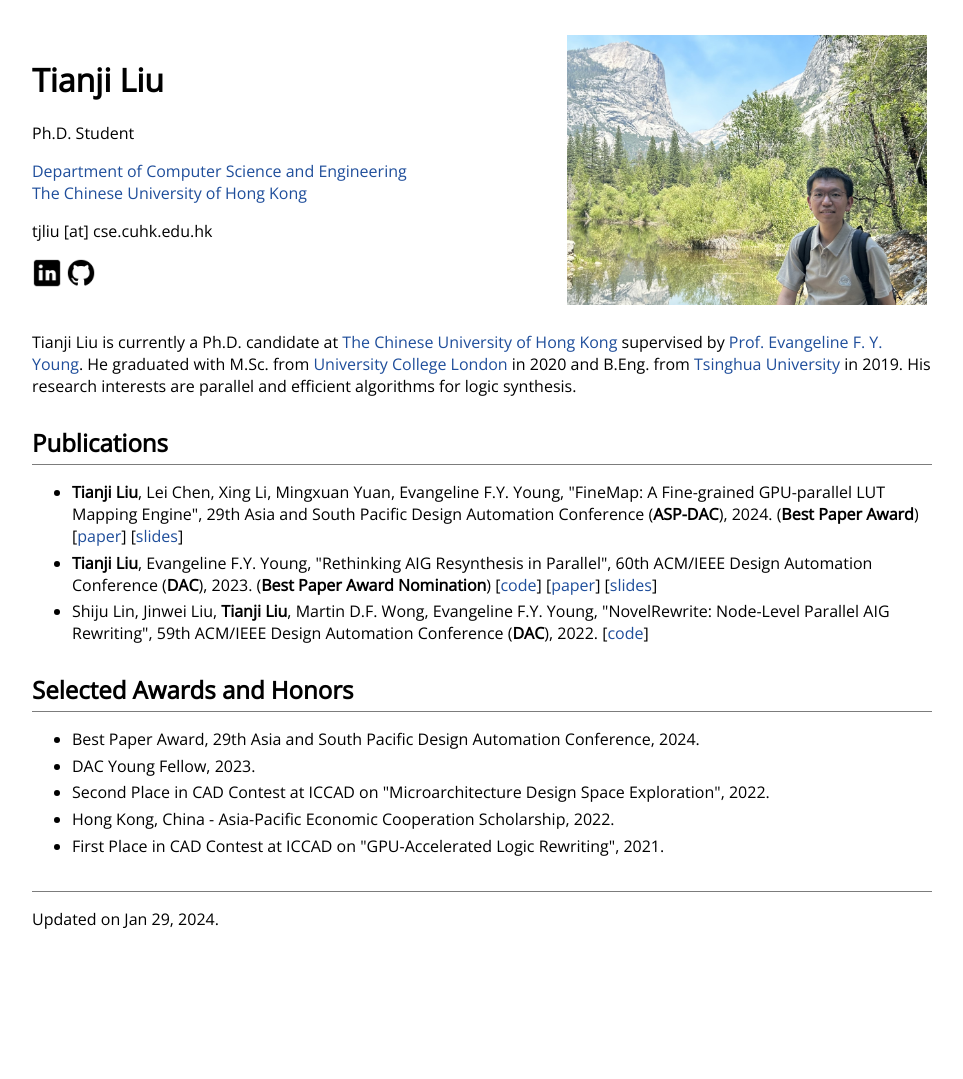
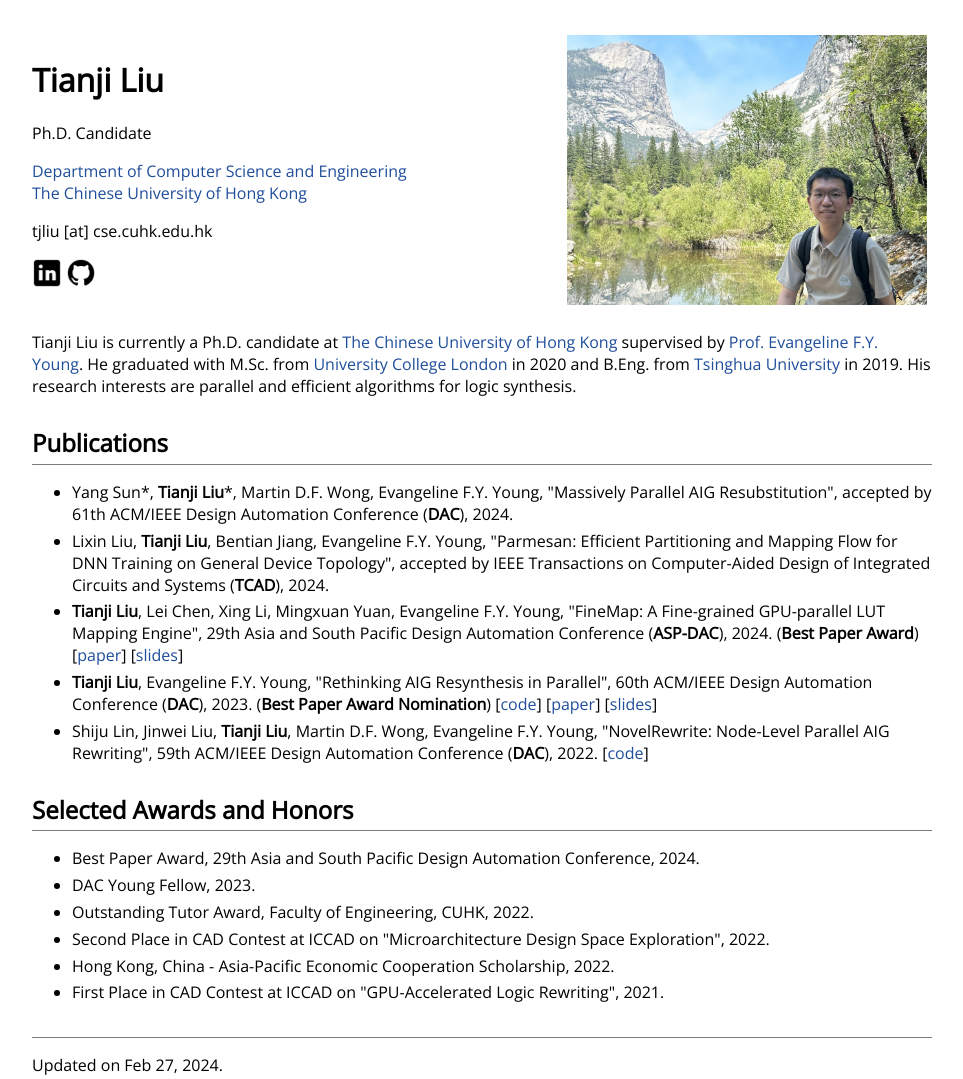
Before and after one commit to tefantasy/tefantasy.github.io, a plain HTML site: page index.html in a window 1280 px wide. Shown: the whole page, without its empty margins (158-1121 px from the left). Before the commit the page ends 960 px from the top, so only its background shows below. Drawn offline with nearby package versions, Linux system fonts and the light colour scheme.

Commit message:
update pubs and awards

```diff
--- a/index.html
+++ b/index.html
@@ -12,7 +12,7 @@
 <div id="header">
 <div id="info">
 <h1 id="name">Tianji Liu</h1>
-<p>Ph.D. Student</p>
+<p>Ph.D. Candidate</p>
 <p>
     <a href="https://www.cse.cuhk.edu.hk/" target="_blank">Department of Computer Science and Engineering</a>
     <br>
@@ -36,7 +36,7 @@
     Tianji Liu is currently a Ph.D. candidate at
     <a href="https://www.cuhk.edu.hk/english/" target="_blank">The Chinese University of Hong Kong</a>
     supervised by
-    <a href="https://www.cse.cuhk.edu.hk/~fyyoung/" target="_blank">Prof. Evangeline F. Y. Young</a>.
+    <a href="https://www.cse.cuhk.edu.hk/~fyyoung/" target="_blank">Prof. Evangeline F.Y. Young</a>.
     He graduated with M.Sc. from
     <a href="https://www.ucl.ac.uk/" target="_blank">University College London</a>
     in 2020 and B.Eng. from
@@ -46,6 +46,12 @@
 
 <h2>Publications</h2>
 <ul id="pubs">
+<li>
+Yang Sun*, <b>Tianji Liu</b>*, Martin D.F. Wong, Evangeline F.Y. Young, "Massively Parallel AIG Resubstitution", accepted by 61th ACM/IEEE Design Automation Conference (<b>DAC</b>), 2024.
+</li>
+<li>
+Lixin Liu, <b>Tianji Liu</b>, Bentian Jiang, Evangeline F.Y. Young, "Parmesan: Efficient Partitioning and Mapping Flow for DNN Training on General Device Topology", accepted by IEEE Transactions on Computer-Aided Design of Integrated Circuits and Systems (<b>TCAD</b>), 2024.
+</li>
 <li>
 <b>Tianji Liu</b>, Lei Chen, Xing Li, Mingxuan Yuan, Evangeline F.Y. Young, "FineMap: A Fine-grained GPU-parallel LUT Mapping Engine", 29th Asia and South Pacific Design Automation Conference (<b>ASP-DAC</b>), 2024. (<b>Best Paper Award</b>) [<a href="docs/aspdac24_gpu_lutmap.pdf" target="_blank">paper</a>] [<a href="docs/aspdac24_gpu_lutmap_slides.pdf" target="_blank">slides</a>]
 </li>
@@ -67,6 +73,9 @@ Best Paper Award, 29th Asia and South Pacific Design Automation Conference, 2024
 DAC Young Fellow, 2023.
 </li>
 <li>
+Outstanding Tutor Award, Faculty of Engineering, CUHK, 2022.
+</li>
+<li>
 Second Place in CAD Contest at ICCAD on "Microarchitecture Design Space Exploration", 2022.
 </li>
 <li>
@@ -80,7 +89,7 @@ First Place in CAD Contest at ICCAD on "GPU-Accelerated Logic Rewriting", 2021.
 
 <h2></h2>
 <p>
-Updated on Jan 29, 2024.
+Updated on Feb 27, 2024.
 </p>
 
 </body>
```
Also changed, not shown: res/awards.txt (deleted), res/pubs.txt (deleted), 3 other files.
